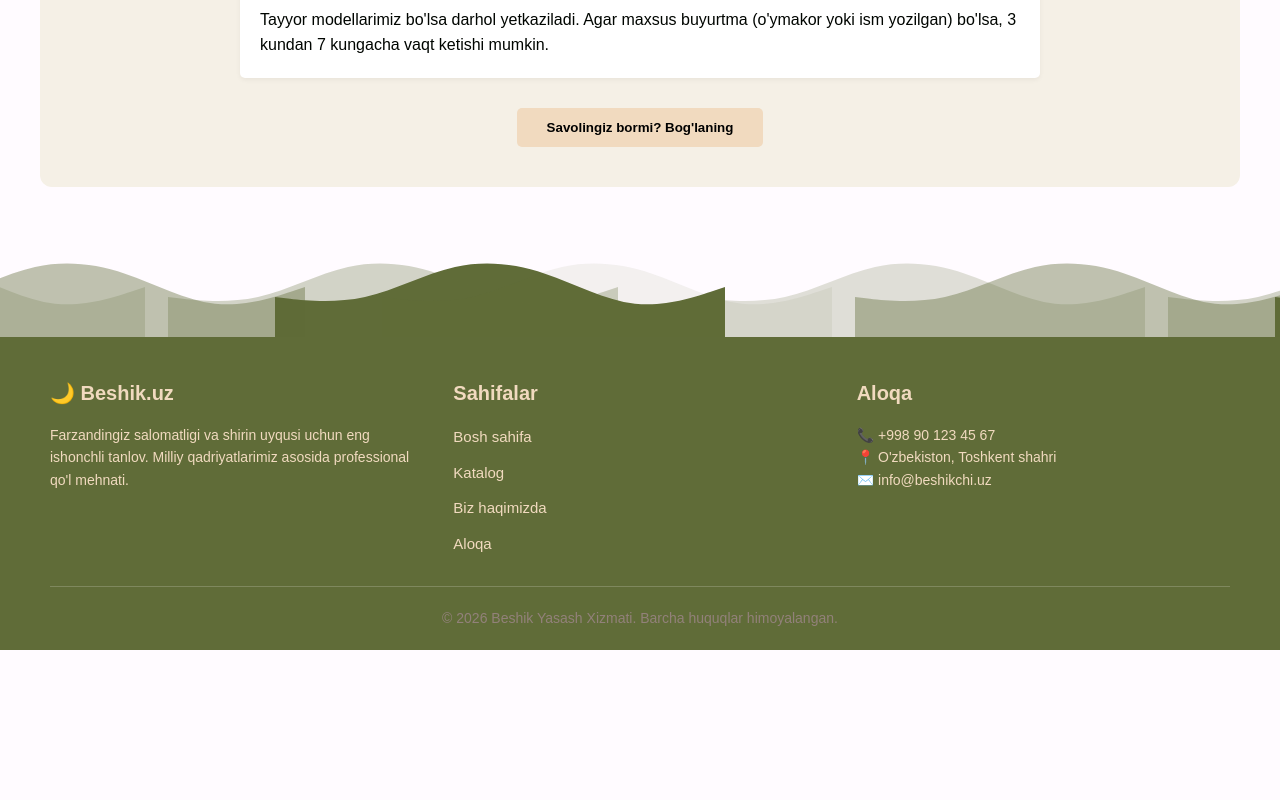
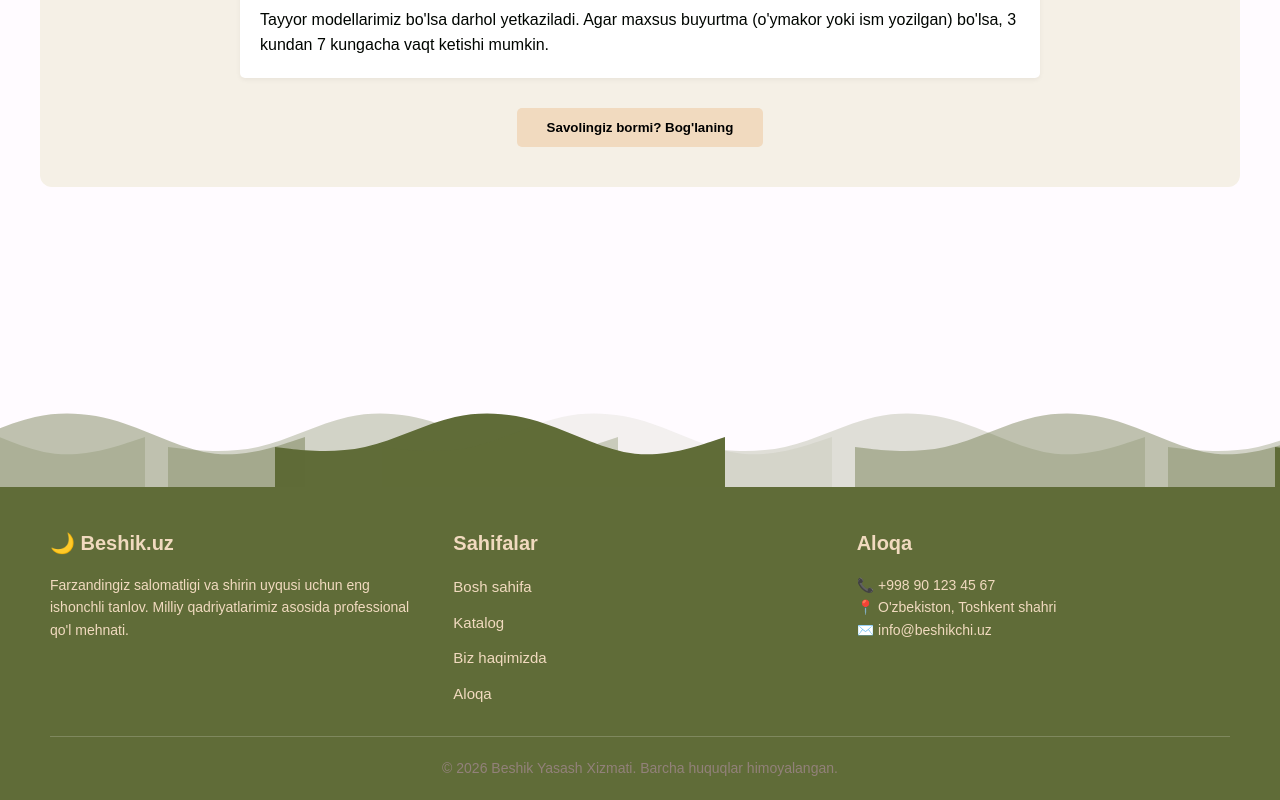
Before and after one commit to garfieldn1/beshik.project, a React (Create React App) app: page / in a window 1280 px wide. Shown: the part 3282-4082 px from the top of the page. Before the commit the page ends 3932 px from the top, so only its background shows below. Built offline with nearby package versions, Linux system fonts and the light colour scheme.

Commit message:
site: yangi o'zgarishlar kiritildi

```diff
--- a/src/Global.css
+++ b/src/Global.css
@@ -381,7 +381,7 @@ a {
   justify-content: center;
   align-items: center;
   flex-direction: column;
-  margin-top: 150px;
+  margin-top: 300px;
 }
 
 .wave-footer .waves {
```
